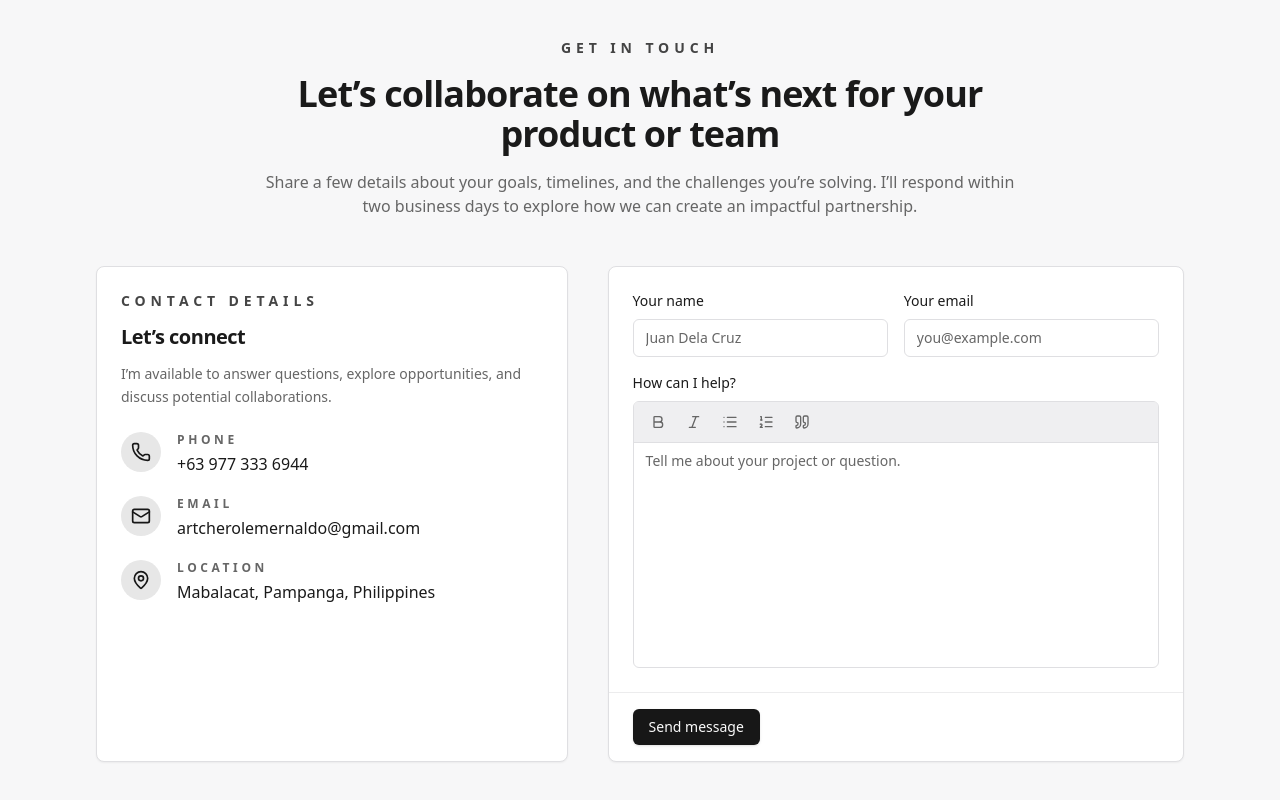
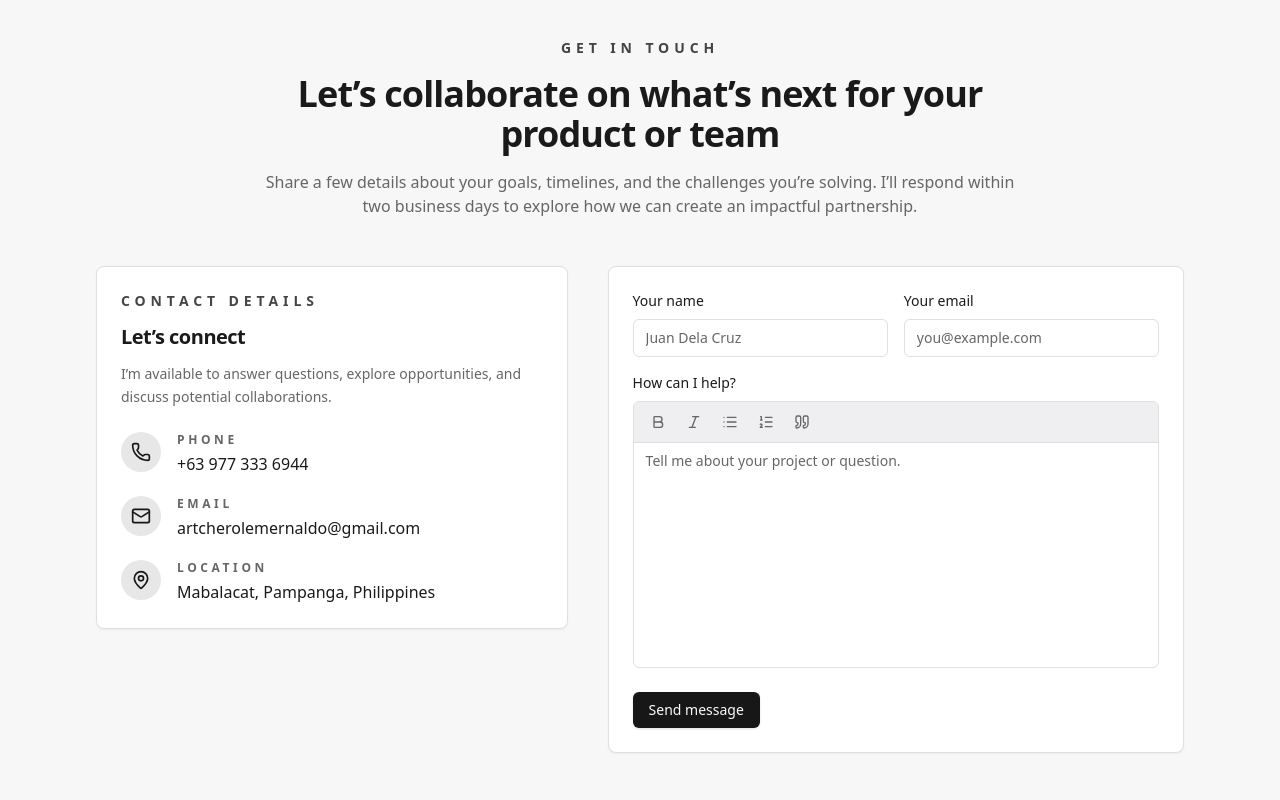
Before and after one commit to Antholem/web-portfolio, a Next.js app: page / in a window 1280 px wide. Shown: the part 1011-1811 px from the top of the page. Built offline with nearby package versions, Linux system fonts and the light colour scheme; no server answers.

Commit message:
Adjust contact layout spacing

```diff
--- a/src/components/contact-form.tsx
+++ b/src/components/contact-form.tsx
@@ -335,7 +335,7 @@ export default function ContactForm() {
             </div>
           </div>
         </CardContent>
-        <CardFooter className="flex-col items-stretch gap-2 border-t border-border/60 px-6 py-4 md:flex-row md:items-center md:justify-between">
+        <CardFooter className="flex-col items-stretch gap-2 px-6 md:flex-row md:items-center md:justify-between">
           <Button type="submit" disabled={isSubmitting || !editor} className="w-full justify-center md:w-auto">
             {isSubmitting ? 'Sending…' : 'Send message'}
           </Button>
--- a/src/components/contact-section.tsx
+++ b/src/components/contact-section.tsx
@@ -20,7 +20,7 @@ export default function ContactSection() {
         </div>
 
         <div className="grid gap-10 lg:grid-cols-[minmax(0,0.9fr)_minmax(0,1.1fr)]">
-          <Card className="mx-auto w-full max-w-xl">
+          <Card className="mx-auto w-full max-w-xl self-start">
             <CardHeader className="space-y-3">
               <p className="text-sm font-semibold uppercase tracking-[0.35em] text-primary/80">Contact Details</p>
               <CardTitle className="text-xl text-foreground">Let&rsquo;s connect</CardTitle>
```
